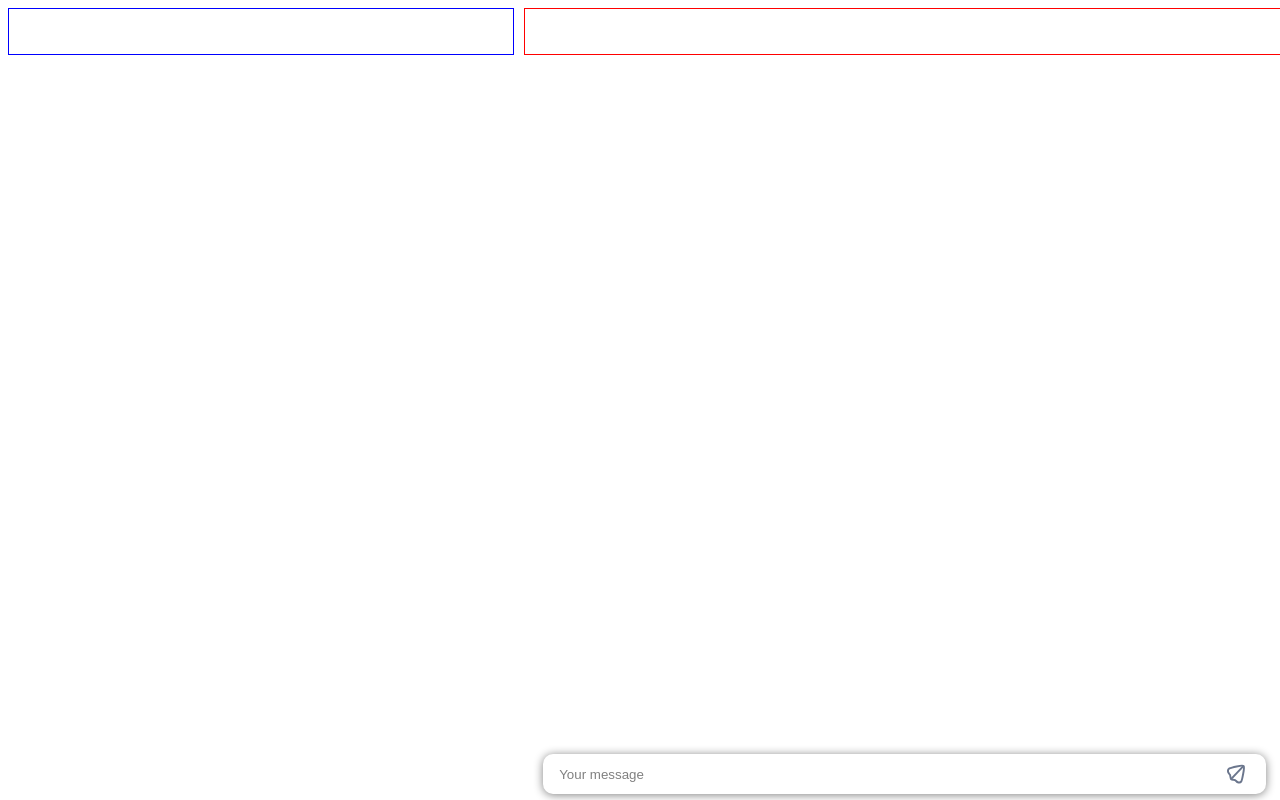
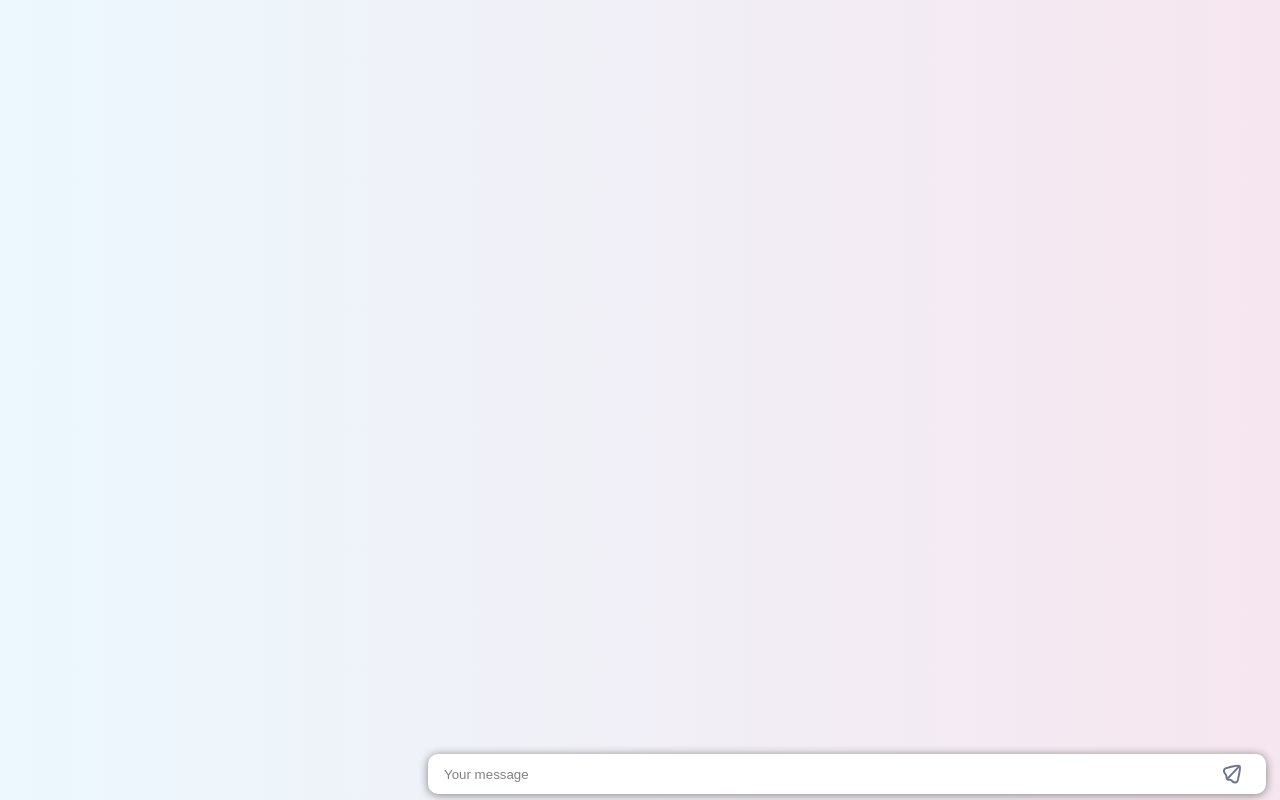
Before and after one commit to Projects-for-beginners/group-chat, a React app: page / in a window 1280 px wide. Built offline with nearby package versions, Linux system fonts and the light colour scheme.

Commit message:
Background establecido y ancho de secciones redimensionado

```diff
--- a/src/index.css
+++ b/src/index.css
@@ -1,13 +1,18 @@
+body{
+  background: linear-gradient(to right, #ECF8FE, #f6e6ef);
+}
+
 .wrapper {
   display: grid;
-  grid-template-columns: 40% 60%;
+  grid-template-columns: 33% 67%;
   grid-gap: 10px;
   /* grid-auto-rows: minmax(25%, 25%); */
 }
 
 .chat {
-  border: 1px solid red;
-  padding: 0 1rem;
+  /* border: 1px solid red; */
+  margin-right: 1rem;
+  padding: 0 2rem;
   word-break: break-all;
 }
 
@@ -16,7 +21,7 @@
   padding: 0.1rem;
   position: fixed;
   bottom: 0;
-  left: 42%;
+  left: 33%;
   right: 0.65%;
   display: flex;
   height: 3rem;
@@ -80,8 +85,8 @@
 
 #messages>li>span {
   display: inline-block;
-  padding: 0.8rem 2rem 0.65rem 1rem;
-  margin-top: 5px;
+  padding: 0.8rem 2rem 1rem 1rem;
+  margin-top: 1rem;
   border-radius: 10px;
   box-shadow: 0px 1px 5px gray;
   position: relative;
@@ -122,8 +127,9 @@
 }
 
 .contacts {
-  padding: 0.4rem;
-  border: 1px solid blue;
+  padding: 0.4rem 2rem;
+  margin-left: 1rem;
+  /* border: 1px solid blue; */
   word-break: break-all;
 }
 
@@ -135,7 +141,8 @@
 
 #people {
   list-style-type: none;
-  margin: 1rem 0 0 0;
+  max-height: 5rem;
+  margin: 1.5rem 0 0 0;
   padding: 0.4rem 0.4rem 0 0.4rem ;
   display: flex;
   justify-content: space-between;
@@ -143,6 +150,8 @@
   box-shadow: 0px 1px 5px gray;
   position: relative;
   z-index: 1;
+  background-color: white;
+  word-break:break-all;
 }
 
 #people:first-child{
```
